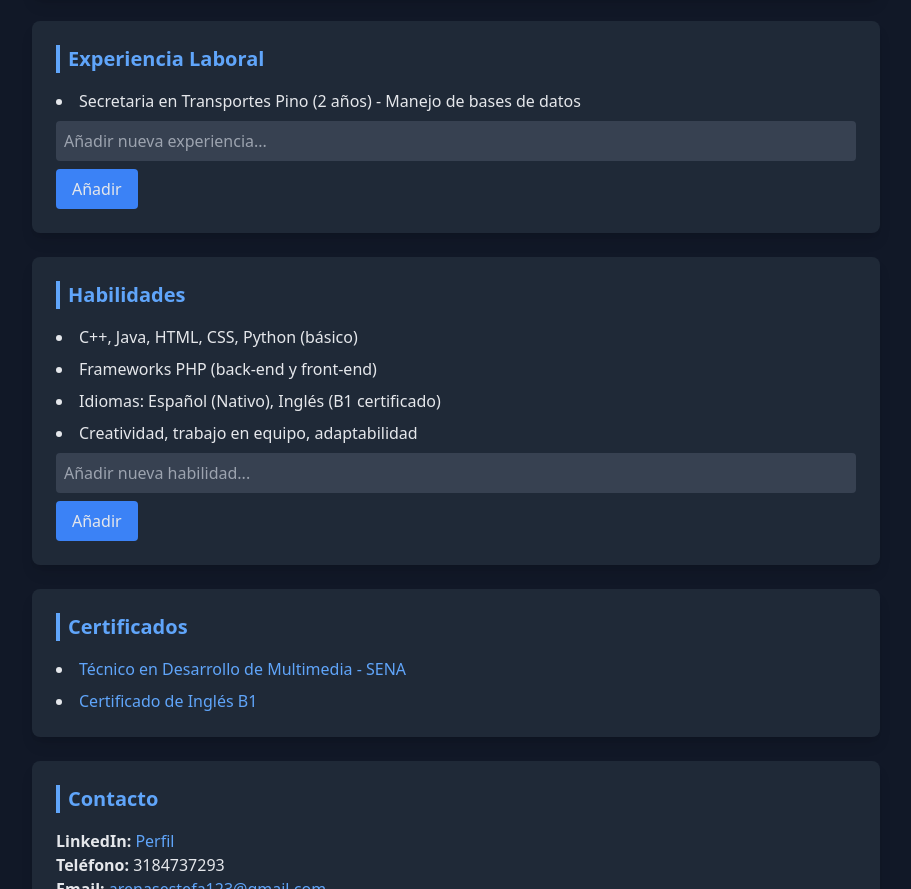
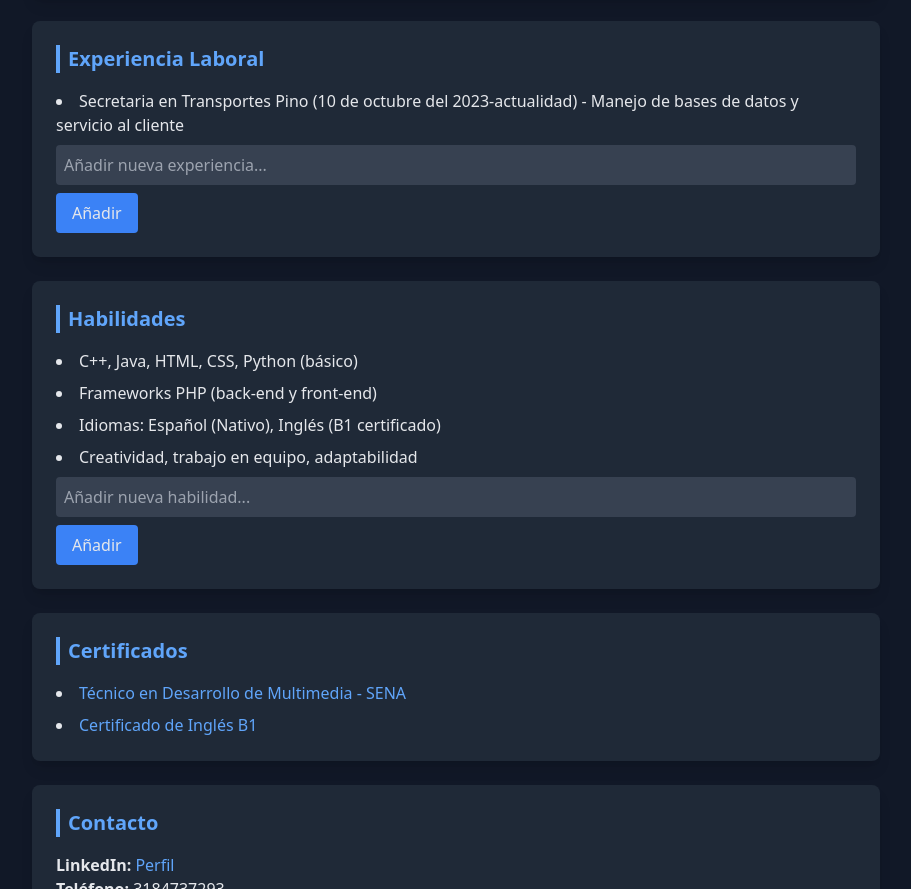
Before and after one commit to Estefan29/Estefan29.github.io, a plain HTML site: page index.html in a window 1280 px wide. Shown: the part 815-1704 px from the top of the page, without its empty margins (184-1095 px from the left). Drawn offline with nearby package versions, Linux system fonts and the light colour scheme.

Commit message:
Update index.html

```diff
--- a/index.html
+++ b/index.html
@@ -42,7 +42,7 @@
     <section class="bg-gray-800 p-6 rounded-lg shadow-lg">
       <h2 class="text-xl font-bold text-blue-400 border-l-4 border-blue-400 pl-2 mb-4">Experiencia Laboral</h2>
       <ul id="laboral" class="list-disc list-inside space-y-2">
-        <li>Secretaria en Transportes Pino (2 años) - Manejo de bases de datos</li>
+        <li>Secretaria en Transportes Pino (10 de octubre del 2023-actualidad) - Manejo de bases de datos y servicio al cliente</li>
       </ul>
       <input type="text" id="nuevoLaboral" class="mt-2 p-2 rounded bg-gray-700 text-white w-full" placeholder="Añadir nueva experiencia...">
       <button onclick="agregarItem('laboral','nuevoLaboral')" class="mt-2 bg-blue-500 hover:bg-blue-600 px-4 py-2 rounded">Añadir</button>
```
